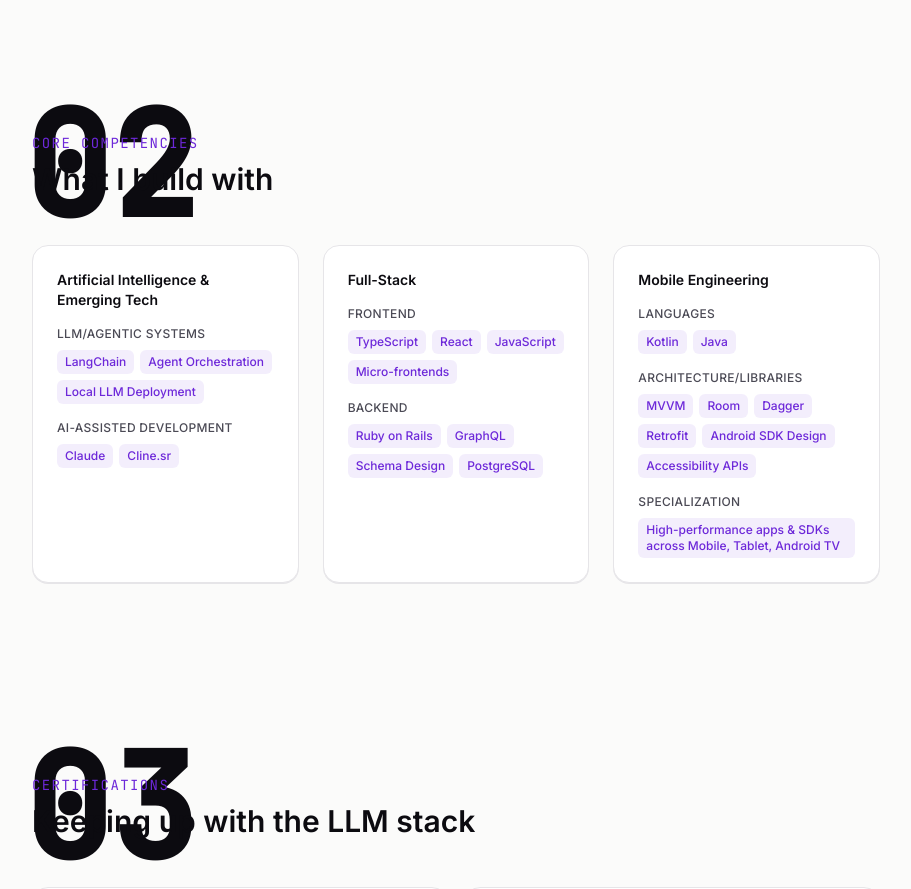
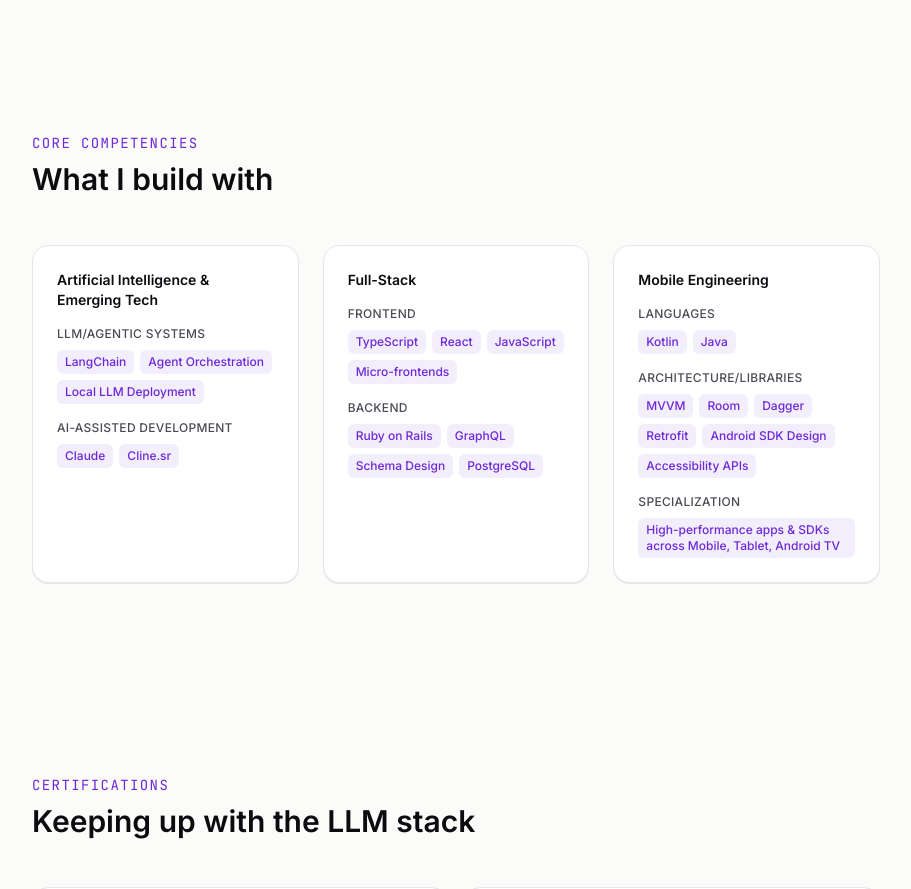
Before and after one commit to lingarajsankaravelu/portfolio, a React (Vite) app: page / in a window 1280 px wide. Shown: the part 1860-2749 px from the top of the page, without its empty margins (184-1095 px from the left). Built offline with nearby package versions, Linux system fonts and the light colour scheme.

Commit message:
Remove ghost section numbers
The oversized 01/02/03 background numerals overlapped the heading text
instead of sitting cleanly behind it — removed rather than patched.

```diff
--- a/src/components/Certifications.jsx
+++ b/src/components/Certifications.jsx
@@ -6,7 +6,7 @@ import { StaggerGroup, StaggerItem } from "./Stagger";
 export default function Certifications() {
   return (
     <section id="certifications" className="mx-auto max-w-4xl px-6 py-24">
-      <SectionHeading index="03" eyebrow="Certifications" title="Keeping up with the LLM stack" />
+      <SectionHeading eyebrow="Certifications" title="Keeping up with the LLM stack" />
 
       <StaggerGroup className="mt-12 grid gap-4 sm:grid-cols-2">
         {certifications.map((cert) => (
--- a/src/components/Education.jsx
+++ b/src/components/Education.jsx
@@ -6,7 +6,7 @@ import { StaggerGroup, StaggerItem } from "./Stagger";
 export default function Education() {
   return (
     <section id="education" className="mx-auto max-w-4xl px-6 py-24">
-      <SectionHeading index="04" eyebrow="Education" title="Where it started" />
+      <SectionHeading eyebrow="Education" title="Where it started" />
 
       <StaggerGroup>
         <StaggerItem>
--- a/src/components/Experience.jsx
+++ b/src/components/Experience.jsx
@@ -14,7 +14,7 @@ export default function Experience() {
 
   return (
     <section id="experience" className="mx-auto max-w-4xl px-6 py-24">
-      <SectionHeading index="01" eyebrow="Experience" title="10+ years across startups and scale" />
+      <SectionHeading eyebrow="Experience" title="10+ years across startups and scale" />
 
       <div ref={containerRef} className="relative mt-14 pl-8">
         <div className="absolute left-0 top-0 bottom-0 w-px bg-[var(--border)]" />
--- a/src/components/SectionHeading.jsx
+++ b/src/components/SectionHeading.jsx
@@ -1,24 +1,14 @@
 import { motion } from "framer-motion";
 
-export default function SectionHeading({ index, eyebrow, title }) {
+export default function SectionHeading({ eyebrow, title }) {
   return (
-    <div className="relative">
-      <motion.span
-        initial={{ opacity: 0, x: -20 }}
-        whileInView={{ opacity: 1, x: 0 }}
-        viewport={{ once: true }}
-        transition={{ duration: 0.6 }}
-        className="pointer-events-none absolute -top-10 -left-2 select-none font-mono text-[7rem] font-bold leading-none text-[var(--text-h)] opacity-[0.04] sm:text-[9rem]"
-      >
-        {index}
-      </motion.span>
-
+    <div>
       <motion.h2
         initial={{ opacity: 0, y: 16 }}
         whileInView={{ opacity: 1, y: 0 }}
         viewport={{ once: true }}
         transition={{ duration: 0.5 }}
-        className="relative font-mono text-sm uppercase tracking-widest text-[var(--accent)]"
+        className="font-mono text-sm uppercase tracking-widest text-[var(--accent)]"
       >
         {eyebrow}
       </motion.h2>
@@ -27,7 +17,7 @@ export default function SectionHeading({ index, eyebrow, title }) {
         whileInView={{ opacity: 1, y: 0 }}
         viewport={{ once: true }}
         transition={{ duration: 0.5, delay: 0.08 }}
-        className="relative mt-2 text-2xl font-semibold text-[var(--text-h)] md:text-3xl"
+        className="mt-2 text-2xl font-semibold text-[var(--text-h)] md:text-3xl"
       >
         {title}
       </motion.p>
--- a/src/components/Skills.jsx
+++ b/src/components/Skills.jsx
@@ -11,7 +11,7 @@ const pillVariants = {
 export default function Skills() {
   return (
     <section id="skills" className="mx-auto max-w-4xl px-6 py-24">
-      <SectionHeading index="02" eyebrow="Core Competencies" title="What I build with" />
+      <SectionHeading eyebrow="Core Competencies" title="What I build with" />
 
       <StaggerGroup className="mt-12 grid gap-6 md:grid-cols-3">
         {competencies.map((group) => (
```
